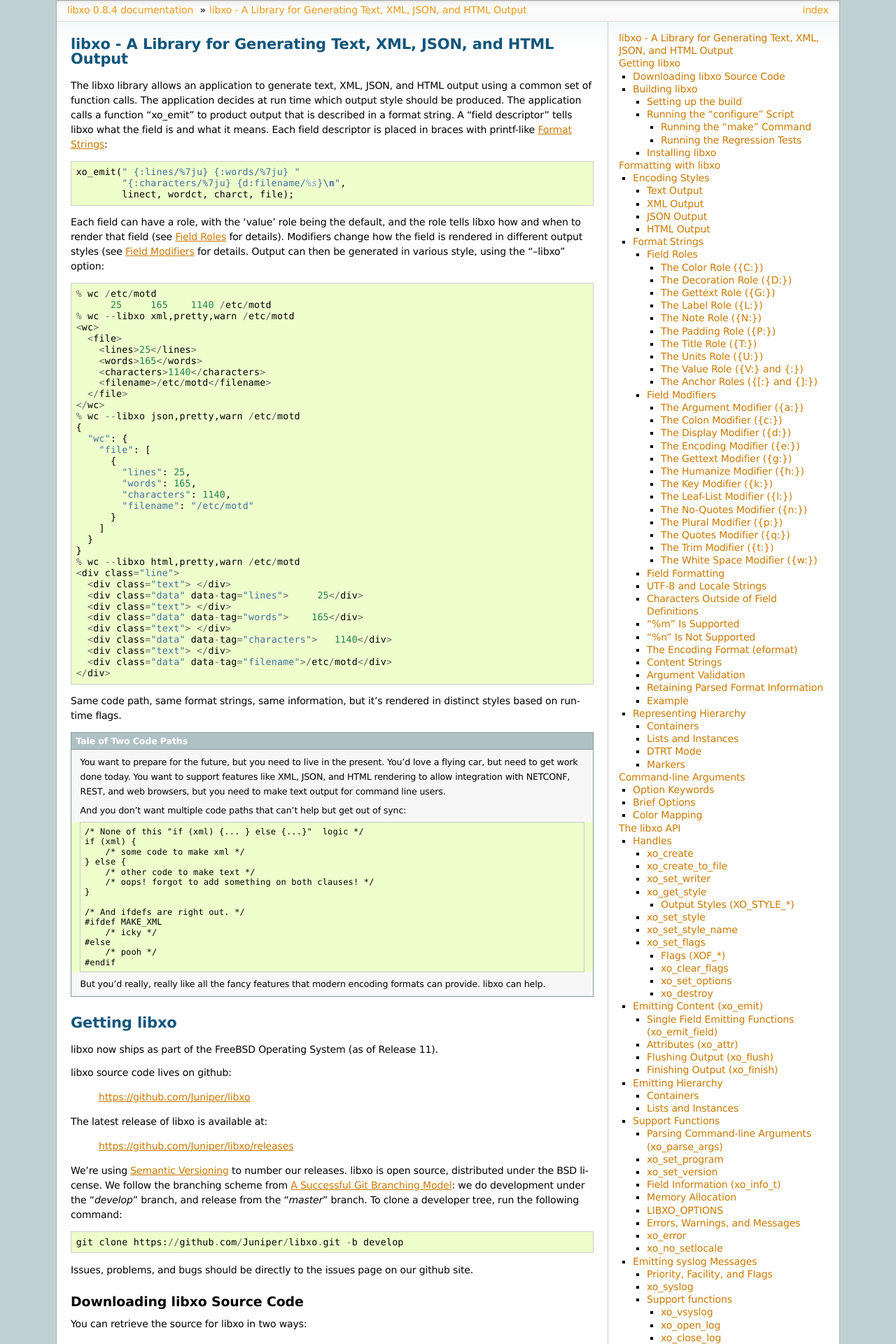
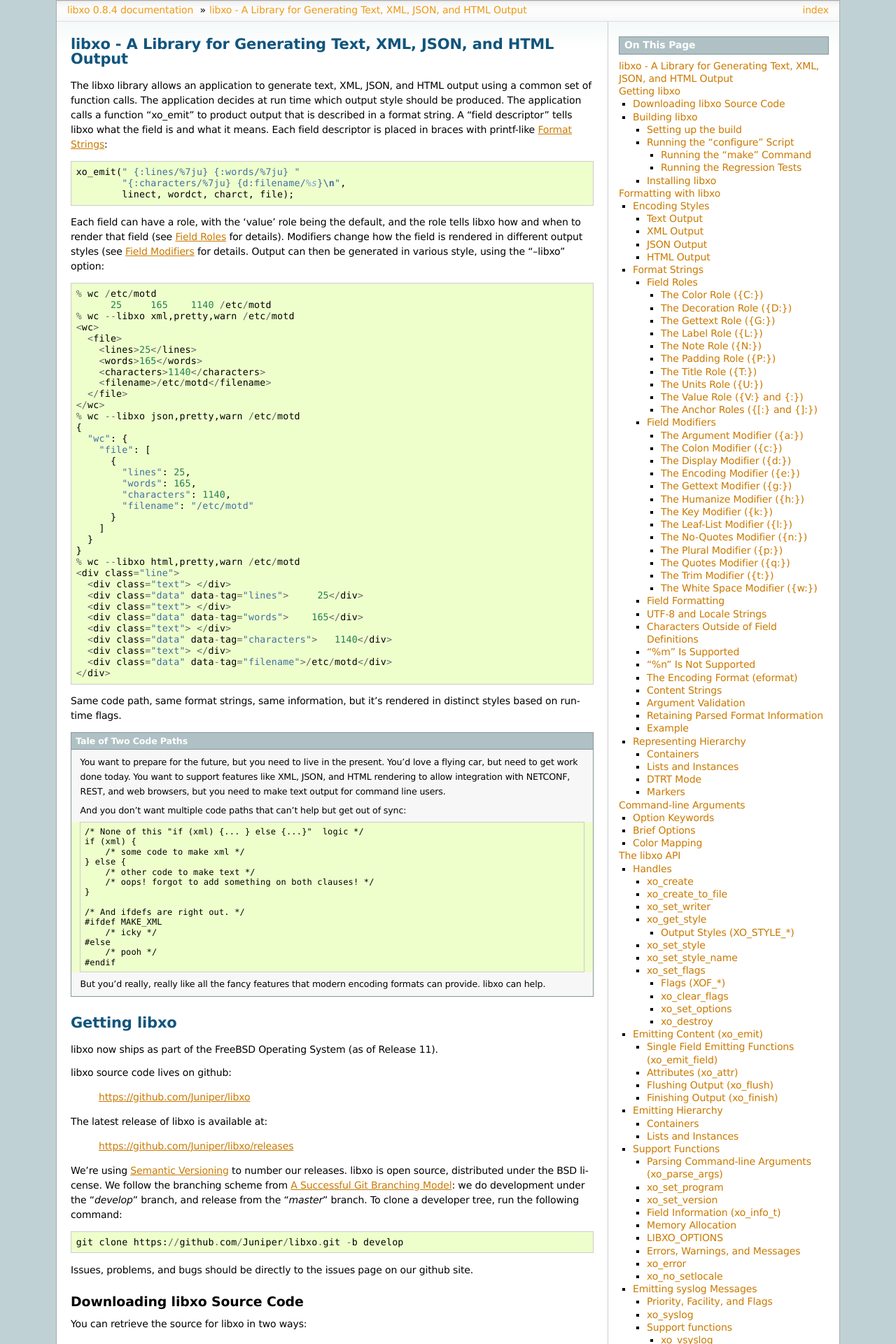
Before and after one commit to Juniper/libxo, a Sphinx documentation site: the page built from doc/libxo.rst, in a window 1280 px wide. Shown: the top 1920 px of the page at 70% size. Built offline with Sphinx 7.4.7, drawn with Linux system fonts in a browser that asks for light colours.

Commit message:
Add "On this Page" header

```diff
--- a/doc/_templates/localtoc.html
+++ b/doc/_templates/localtoc.html
@@ -8,6 +8,7 @@
     :license: BSD, see LICENSE for details.
 #}
 {%- if display_toc %}
+  <h3><a href="{{ pathto(master_doc) }}">{{ _('On This Page') }}</a></h3>
   {{ toc }}
   <h3><a href="{{ pathto(master_doc) }}">{{ _('Full Documentation') }}</a></h3>
 {%- endif %}
```
